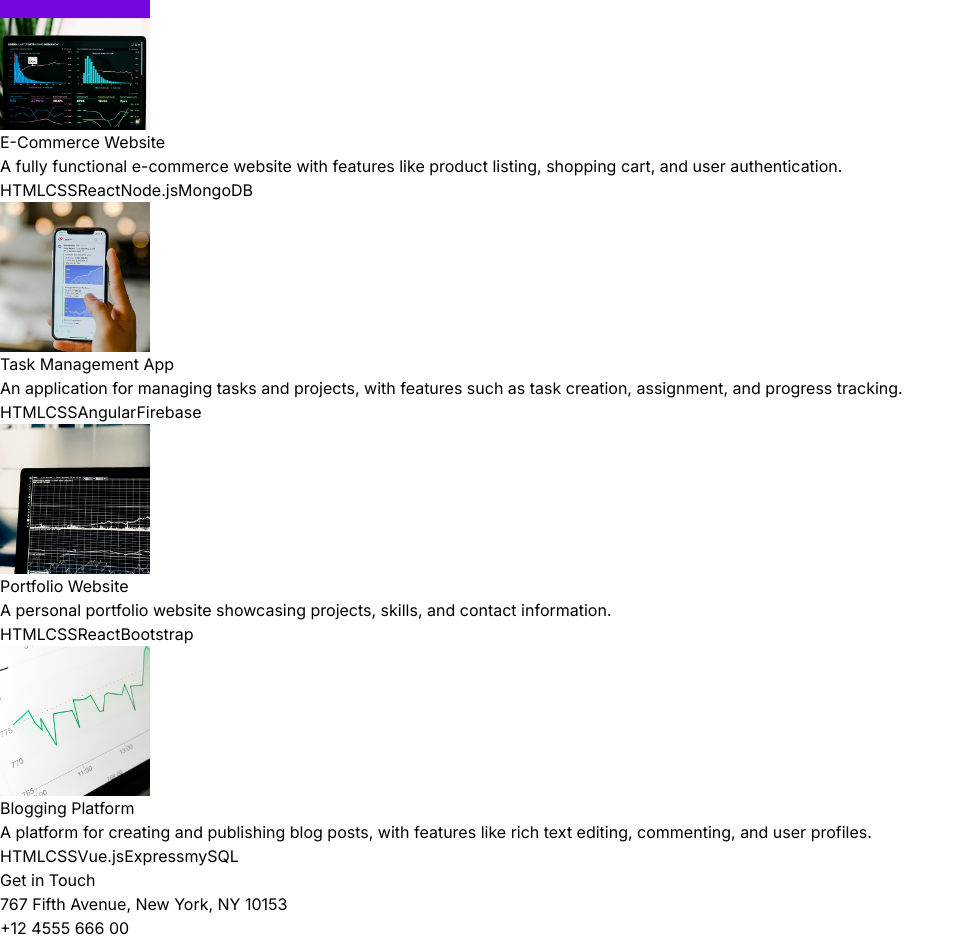
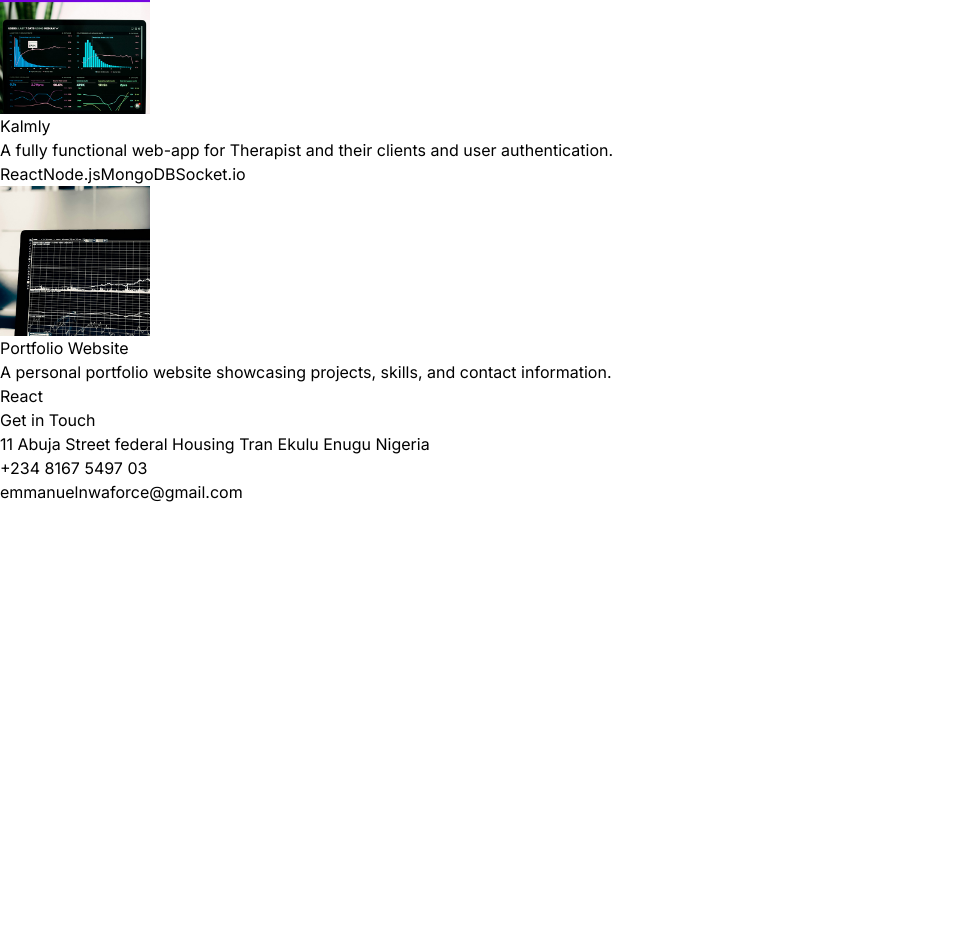
Before and after one commit to Nwaforce/Portfolio, a React (Vite) app: page / in a window 1280 px wide. Shown: the part 1851-2795 px from the top of the page, without its empty margins (0-965 px from the left). After the commit the page ends 2355 px from the top, so only its background shows below. Built offline with nearby package versions, Linux system fonts and the light colour scheme.

Commit message:
upgrading

```diff
--- a/src/Technologies.jsx
+++ b/src/Technologies.jsx
@@ -17,9 +17,9 @@ const Technologies = () => {
         <div className="rounded-2xl border-4 border-neutral-800 p-4">
           <TbBrandNextjs className="text-7xl" />
         </div>
-        <div className="rounded-2xl border-4 border-neutral-800 p-4">
+        {/* <div className="rounded-2xl border-4 border-neutral-800 p-4">
           <SiMongodb className="text-7xl text-green-500" />
-        </div>
+        </div> */}
         {/* <div className="rounded-2xl border-4 border-neutral-800 p-4">
           <DiRedis className="text-7xl text-red-700" />
         </div> */}
--- a/src/constants/index.js
+++ b/src/constants/index.js
@@ -48,37 +48,37 @@ export const EXPERIENCES = [
 
 export const PROJECTS = [
   {
-    title: "E-Commerce Website",
+    title: "Kalmly",
     image: project1,
     description:
-      "A fully functional e-commerce website with features like product listing, shopping cart, and user authentication.",
-    technologies: ["HTML", "CSS", "React", "Node.js", "MongoDB"],
+      "A fully functional web-app for Therapist and their clients and user authentication.",
+    technologies: ["React", "Node.js", "MongoDB", "Socket.io"],
   },
-  {
-    title: "Task Management App",
-    image: project2,
-    description:
-      "An application for managing tasks and projects, with features such as task creation, assignment, and progress tracking.",
-    technologies: ["HTML", "CSS", "Angular", "Firebase"],
-  },
+  // {
+  //   title: "Task Management App",
+  //   image: project2,
+  //   description:
+  //     "An application for managing tasks and projects, with features such as task creation, assignment, and progress tracking.",
+  //   technologies: ["HTML", "CSS", "Angular", "Firebase"],
+  // },
   {
     title: "Portfolio Website",
     image: project3,
     description:
       "A personal portfolio website showcasing projects, skills, and contact information.",
-    technologies: ["HTML", "CSS", "React", "Bootstrap"],
+    technologies: ["React"],
   },
-  {
-    title: "Blogging Platform",
-    image: project4,
-    description:
-      "A platform for creating and publishing blog posts, with features like rich text editing, commenting, and user profiles.",
-    technologies: ["HTML", "CSS", "Vue.js", "Express", "mySQL"],
-  },
-];
+//   {
+//     title: "Blogging Platform",
+//     image: project4,
+//     description:
+//       "A platform for creating and publishing blog posts, with features like rich text editing, commenting, and user profiles.",
+//     technologies: ["HTML", "CSS", "Vue.js", "Express", "mySQL"],
+//   },
+ ];
 
 export const CONTACT = {
-  address: "767 Fifth Avenue, New York, NY 10153 ",
-  phoneNo: "+12 4555 666 00 ",
-  email: "me@example.com",
+  address: "11 Abuja Street federal Housing Tran Ekulu Enugu Nigeria ",
+  phoneNo: "+234 8167 5497 03 ",
+  email: "emmanuelnwaforce@gmail.com",
 };
```
